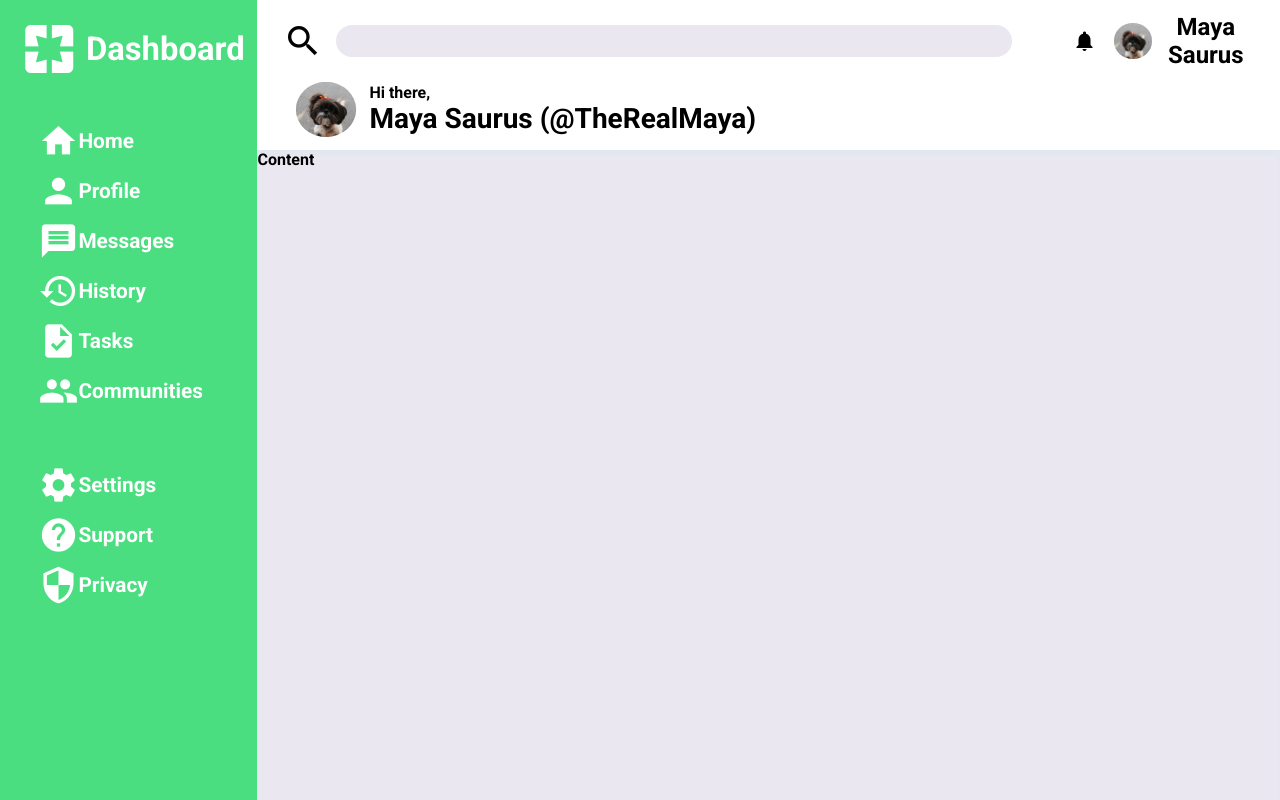
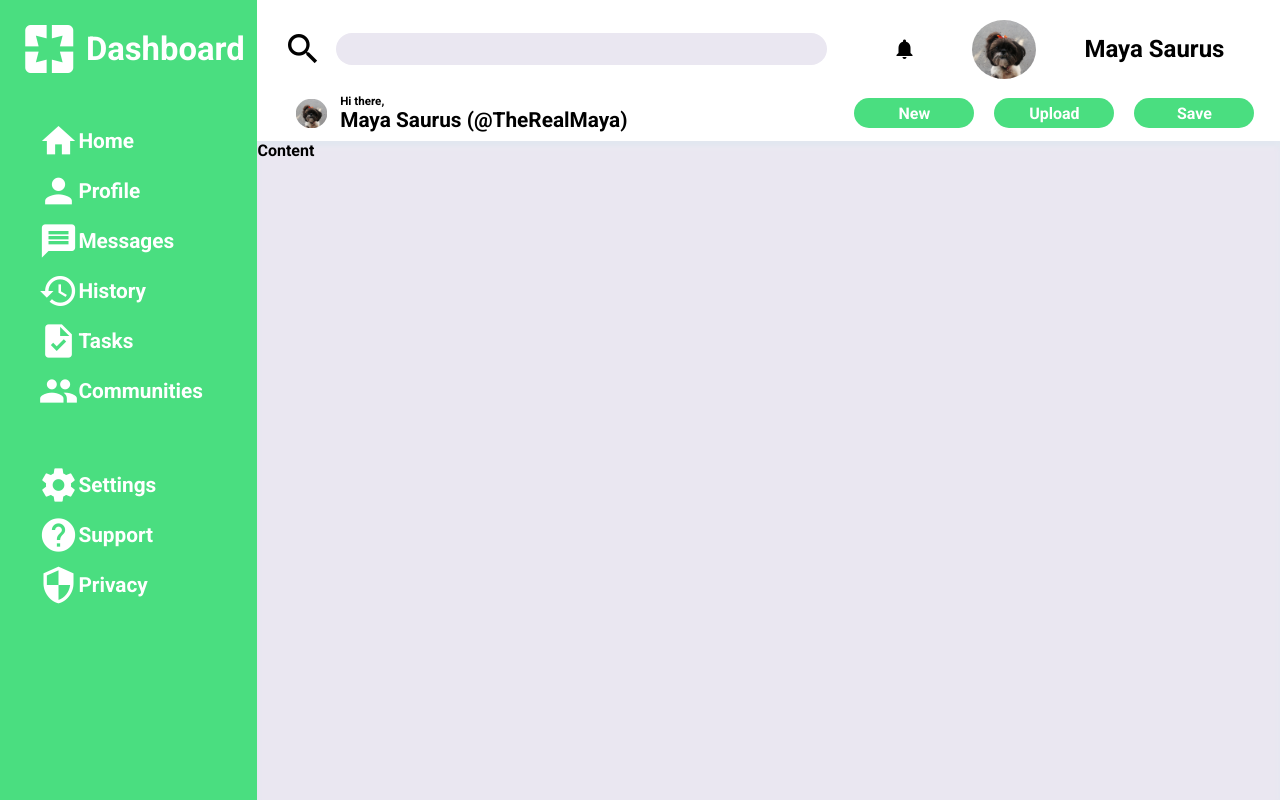
Before and after one commit to Draxgun/odin-dashboard, a plain HTML site: page index.html in a window 1280 px wide. Drawn offline with Linux system fonts and the light colour scheme.

Commit message:
header finished

```diff
--- a/index.html
+++ b/index.html
@@ -21,19 +21,28 @@
                     <input type="text">
                 </div>
 
+                <!-- profile -->
                 <div class="profile">
                     <i class="material-icons custom">notifications</i>
                     <img class="imageProfile" id="profilepicture1" src="img/mayamain.jpg" alt="dog-profile-picture">
                     <div class="nameText">Maya Saurus</div>
                 </div>
 
-
+                <!-- profile info -->
                 <div class="profileInfo">
                     <img class="imageProfile" id="profilepicture2" src="img/mayamain.jpg" alt="dog-profile-picture">
                     <div class="message">
                         <div class="greeting">Hi there,</div>
                         <div class="username">Maya Saurus (@TheRealMaya)</div>
                     </div>
+                </div>
+
+                <!-- Buttons -->
+                <div class="buttons">
+                    <button id="new">New</button>
+                    <button id="upload">Upload</button>
+                    <button id="save">Save</button>
+
                 </div>
         </div>
 
--- a/style.css
+++ b/style.css
@@ -101,6 +101,7 @@ input{
     border-color: white;
     border: none;
     background-color:  #eae7f1;
+    padding-left: 1vw;
 }
 
 /* Image part */
@@ -127,7 +128,7 @@ input{
     grid-column: 1/2;
     grid-row: 2/3;
     display: grid;
-    grid-template-columns: 1fr 8fr;
+    grid-template-columns: 1fr 9fr;
     place-items: center;
 }
 
@@ -143,10 +144,34 @@ input{
 }
 
 .greeting{
-    font-size: 1rem;
+    font-size: calc(2px + 0.75vw);
 }
 .username{
-    font-size: 1.75rem;
+    font-size: calc(8px + 1vw);
+}
+
+.buttons{
+    display: flex;
+    justify-content:space-between;
+    gap: 20px;
+
+    align-items: center;
+}
+
+button{
+    background-color: #4ade80;
+    border-radius: 20px;
+    border: none;
+    font-size:1rem;
+    color: white;
+    width: 120px;
+    height: 30px;
+    text-align: center;
+    align-content: center;
+}
+
+button:hover{
+    background-color: #1d5c34;
 }
 
 .content{
```
